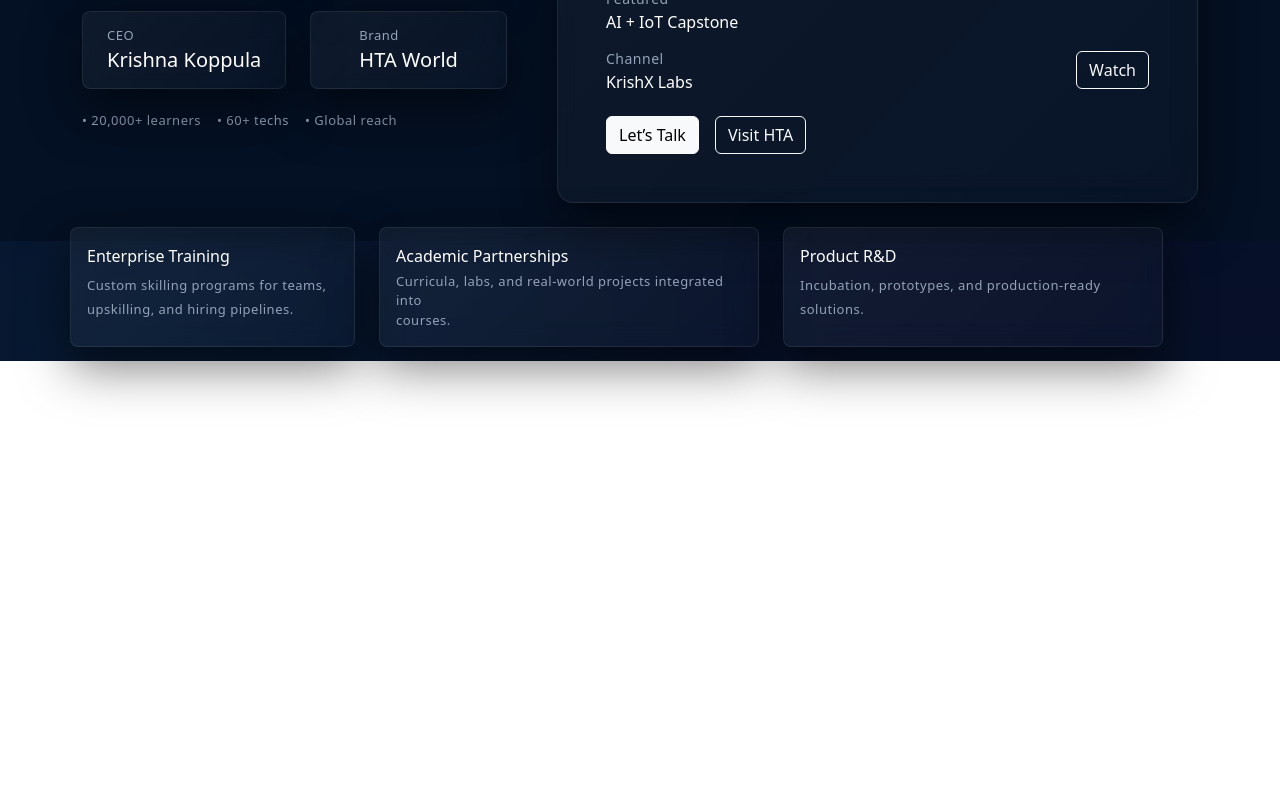
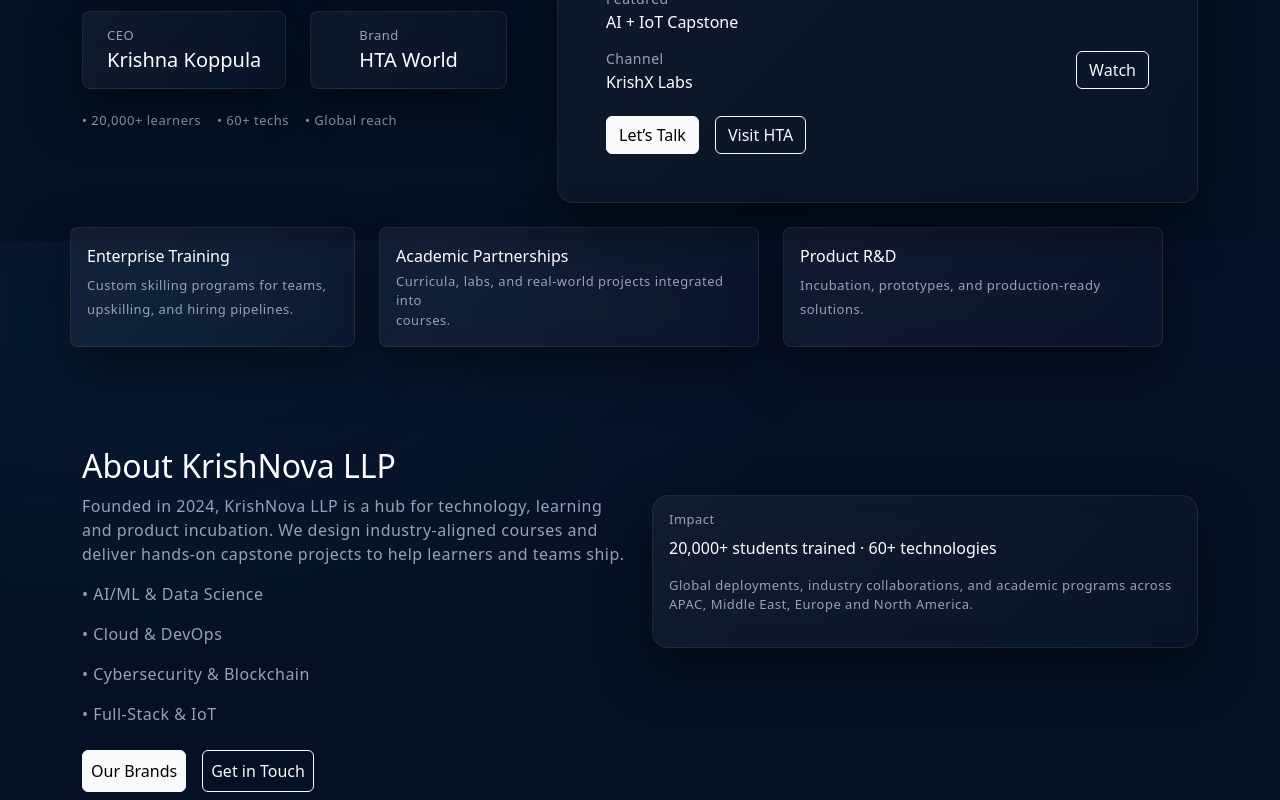
Before and after one commit to AjayUllengalla/KrishNova---Clone, a React (Vite) app: page / in a window 1280 px wide. Shown: the part 559-1359 px from the top of the page. Before the commit the page ends 920 px from the top, so only its background shows below. Built offline with nearby package versions, Linux system fonts and the light colour scheme.

Commit message:
Updated and added right side part in about component

```diff
--- a/src/App.jsx
+++ b/src/App.jsx
@@ -4,6 +4,7 @@
 import './App.css'
 import Header from './components/Header'
 import Hero from './components/Hero'
+import About from './components/About'
 
 function App() {
   const [count, setCount] = useState(0)
@@ -12,6 +13,7 @@
     <>
       <Header />
       <Hero />
+      <About />
     </>
   )
 }
--- a/src/components/About.jsx
+++ b/src/components/About.jsx
@@ -1,7 +1,7 @@
 import React from "react";
 
-function About () {
-    return(
+function About() {
+  return (
     <>
       <section className="about-section">
         <div className="container">
@@ -9,16 +9,36 @@
             {/* left-side part  */}
             <div className="col-md-6">
               <h2 className="text-white">About KrishNova LLP</h2>
-                        <p className="text-dim-color">Founded in 2024, KrishNova LLP is a hub for technology, learning and product incubation. We design industry-aligned courses and deliver hands-on capstone projects to help learners and teams ship.</p>
+              <p className="text-dim-color">
+                Founded in 2024, KrishNova LLP is a hub for technology, learning
+                and product incubation. We design industry-aligned courses and
+                deliver hands-on capstone projects to help learners and teams
+                ship.
+              </p>
               <p className="text-dim-color semi-bold">• AI/ML & Data Science</p>
-                        <p className="fs-6 text-dim-color">•  Cloud & DevOps</p>
-                        <p className="fs-6 text-dim-color">• Cybersecurity & Blockchain</p>
-                        <p className="fs-6 text-dim-color">•  Full-Stack & IoT</p>
+              <p className="fs-6 text-dim-color">• Cloud & DevOps</p>
+              <p className="fs-6 text-dim-color">
+                • Cybersecurity & Blockchain
+              </p>
+              <p className="fs-6 text-dim-color">• Full-Stack & IoT</p>
+              <div className="mt-4 d-flex gap-3">
+                <h6 className="btn btn-light p-2 ">Our Brands</h6>
+                <h6 className="btn btn-outline-light p-2"> Get in Touch</h6>
+              </div>
+            </div>
+
+            {/* rights-side  */}
+            <div className="col-md-6 align-item-center">
+                <div className="glass-card rounded-4 p-3 mt-5">
+                    <h6 className="text-dim">Impact</h6>
+                    <p className="text-white">20,000+ students trained · 60+ technologies</p>
+                    <p className="text-dim">Global deployments, industry collaborations, and academic programs across APAC, Middle East, Europe and North America.</p>
+                </div>
             </div>
           </div>
         </div>
       </section>
     </>
-    )
+  );
 }
 export default About;
--- a/src/index.css
+++ b/src/index.css
@@ -118,3 +118,8 @@
 .btn-glow:hover {
   background: rgba(6,182,212,0.2);
 }
+
+/* about-section */
+.about-section {
+  margin-top: 100px;
+}
```
Lines whose indentation alone changed are shown as unchanged.
